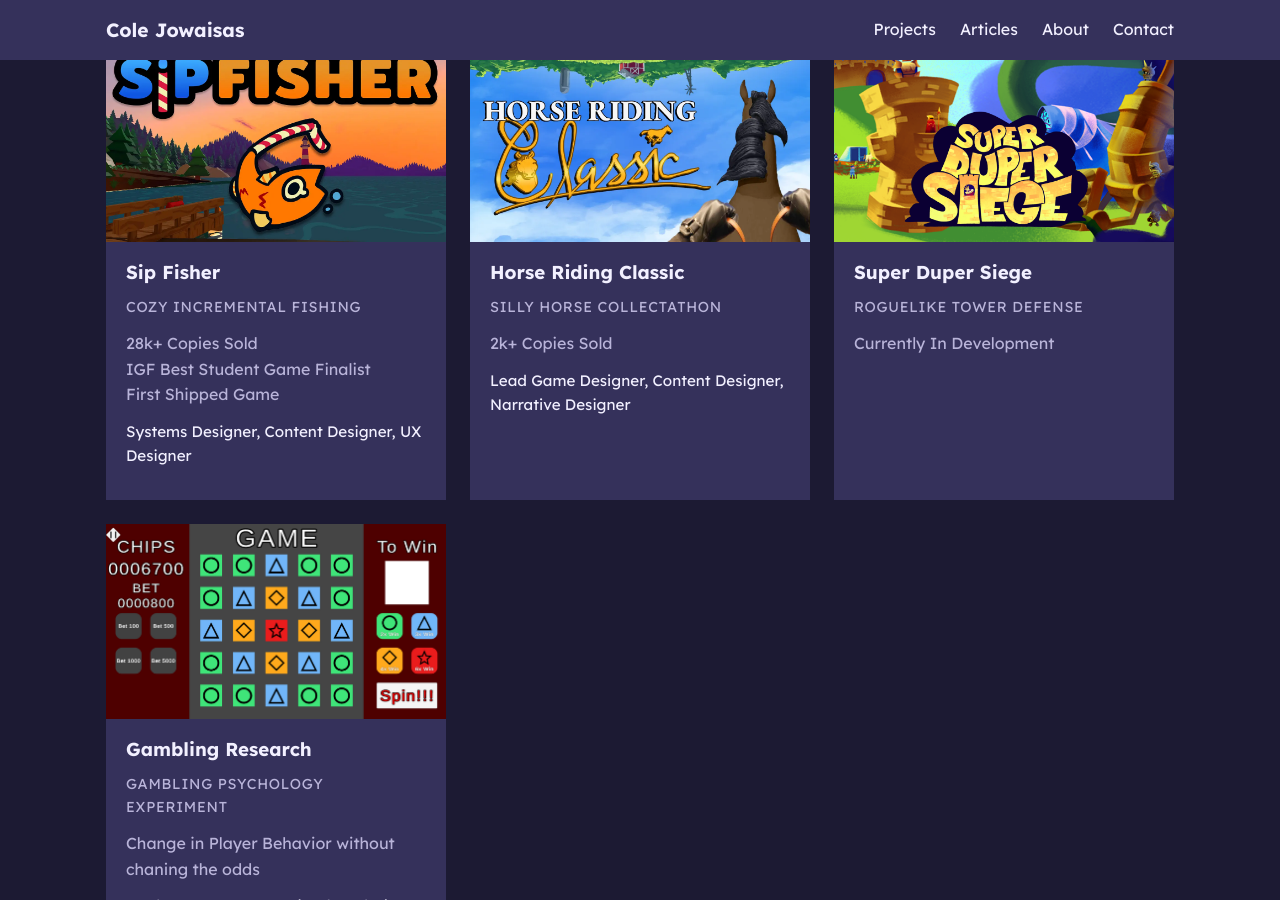
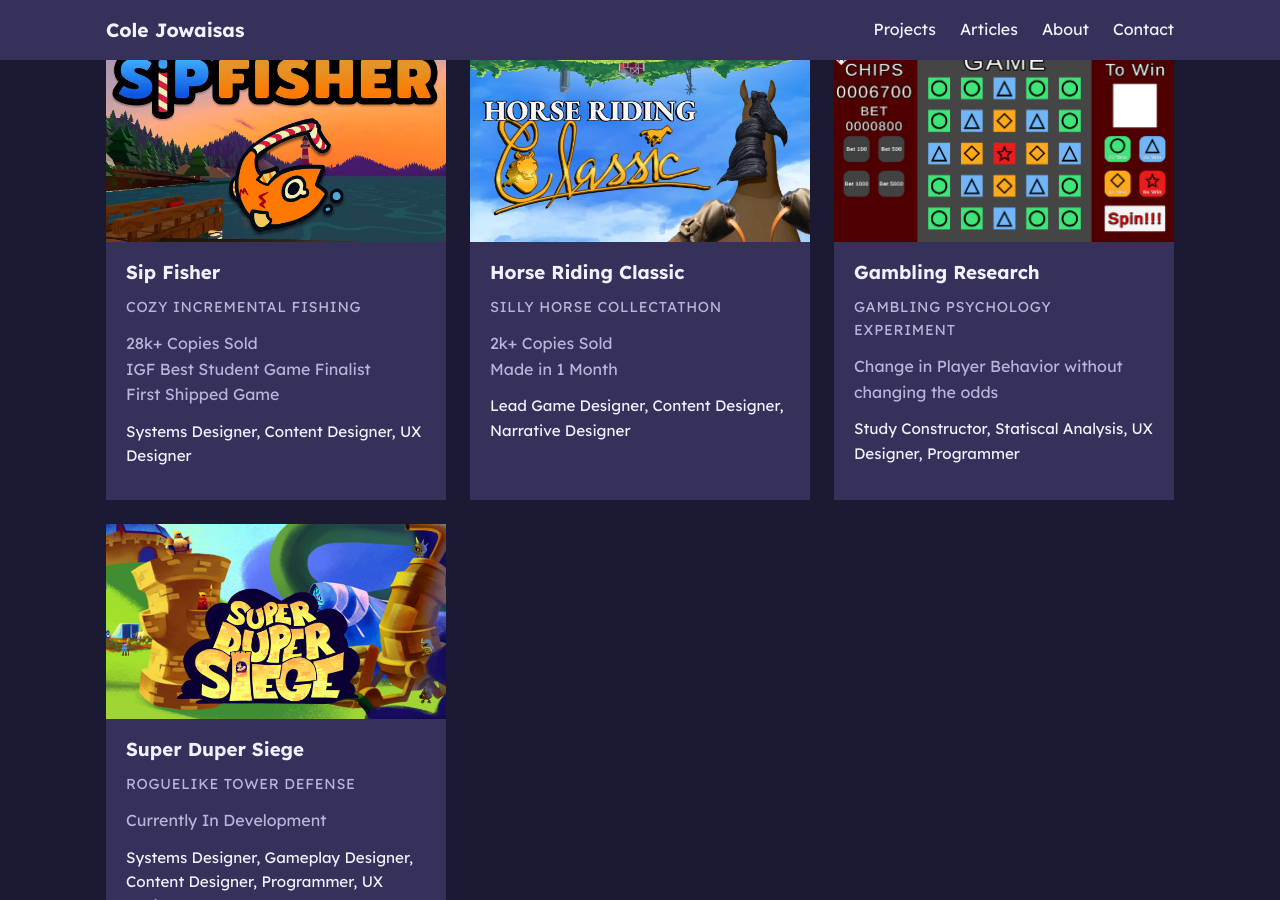
Before and after one commit to Jowaisas/Jowaisas.github.io, a Jekyll site: the page index.html, which Jekyll copies as it is, in a window 1280 px wide and 900 px high, scrolled down 422 px. Built offline with Jekyll 4.4.1, drawn with Linux system fonts in a browser that asks for light colours; some of the changed text lies outside the part shown.

Commit message:
Update index.html

```diff
--- a/index.html
+++ b/index.html
@@ -67,8 +67,25 @@
                         <p class="project-genre">Silly Horse Collectathon</p>
                         <ul class="project-highlights">
                             <li>2k+ Copies Sold</li>
+                            <li>Made in 1 Month</li>
                         </ul>
                         <p class="project-roles">Lead Game Designer, Content Designer, Narrative Designer</p>
+                    </div>
+                </article>
+
+                <!-- No data-video yet, so there's no hover preview. Add data-video="ID" data-start="5" once there's a video.
+         Placeholder image: GamblingResearchPage.jpg, cropped to the card shape. Swap in a 1232x706 Main Capsule later. -->
+                <article class="project-card">
+                    <a href="projects/gambling-research.html" class="project-image-link">
+                        <img src="assets/images/GamblingResearchPage.jpg" alt="Gambling Research key art" width="1232" height="706">
+                    </a>
+                    <div class="project-info">
+                        <h3>Gambling Research</h3>
+                        <p class="project-genre">Gambling Psychology Experiment</p>
+                        <ul class="project-highlights">
+                            <li>Change in Player Behavior without changing the odds</li>
+                        </ul>
+                        <p class="project-roles">Study Constructor, Statiscal Analysis, UX Designer, Programmer</p>
                     </div>
                 </article>
 
@@ -82,25 +99,10 @@
                         <ul class="project-highlights">
                             <li>Currently In Development</li>
                         </ul>
-                        <p class="project-roles"></p>
+                        <p class="project-roles">Systems Designer, Gameplay Designer, Content Designer, Programmer, UX Designer</p>
                     </div>
                 </article>
 
-                <!-- No data-video yet, so there's no hover preview. Add data-video="ID" data-start="5" once there's a video.
-                     Placeholder image: GamblingResearchPage.jpg, cropped to the card shape. Swap in a 1232x706 Main Capsule later. -->
-                <article class="project-card">
-                    <a href="projects/gambling-research.html" class="project-image-link">
-                        <img src="assets/images/GamblingResearchPage.jpg" alt="Gambling Research key art" width="1232" height="706">
-                    </a>
-                    <div class="project-info">
-                        <h3>Gambling Research</h3>
-                        <p class="project-genre">Gambling Psychology Experiment</p>
-                        <ul class="project-highlights">
-                            <li>Change in Player Behavior without chaning the odds</li>
-                        </ul>
-                        <p class="project-roles">Study Constructor, Statiscal Analysis</p>
-                    </div>
-                </article>
 
             </div>
         </section>
```
